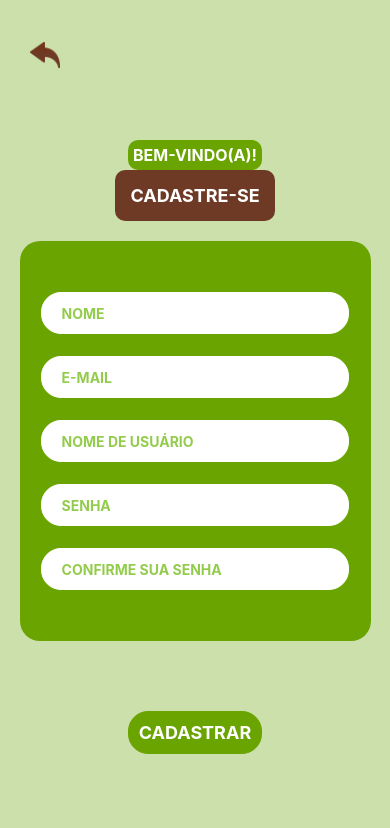
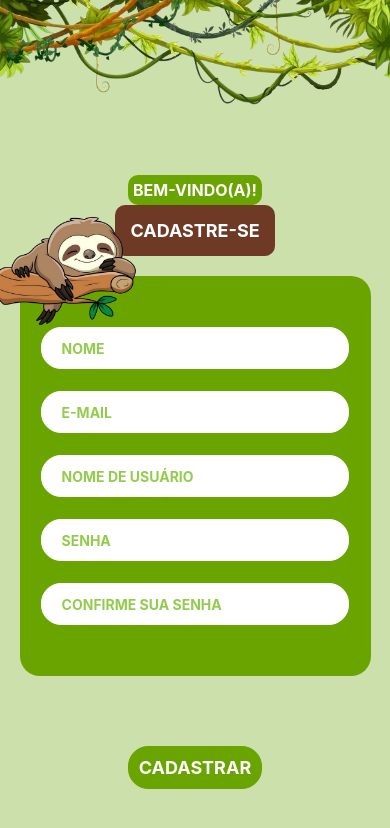
Before and after one commit to esthernascimento/app-zookids, a React Native app: screen /Cadastro in a window 390 px wide. Shown: the top 828 px of the page. Built offline with nearby package versions, Linux system fonts and the light colour scheme.

Commit message:
adicionados itens nas telas de login e cadastro

```diff
--- a/App.js
+++ b/App.js
@@ -20,7 +20,7 @@ export default function App() {
   return (
     <NavigationContainer>
       <Stack.Navigator
-        initialRouteName="Home"
+        initialRouteName="Login"
         screenOptions={{
           headerShown: false,
         }}>
--- a/src/pages/Cadastro/index.js
+++ b/src/pages/Cadastro/index.js
@@ -18,18 +18,20 @@ export default function Cadastro() {
     return (
           <View style={styles.container}>
 
-              <Animatable.View animation="fadeInLeft">
-                  <Pressable onPress={ () => navigation.navigate('BemVindo')}>
-                   <Image source={require('../../../assets/voltar.png')} style={styles.imgVoltar}/>
-                  </Pressable>
+              <View style={styles.header}>
+                <Image source={require('../../../assets/galhos.png')} style={styles.imgGalhos}/>
+              </View>
+
+              <Animatable.View animation="rubberBand" style={styles.containerTitulo}>
+                <Text style={styles.text}>Bem-Vindo(a)!</Text>
+                <Text style={styles.text2}>Cadastre-se</Text>
               </Animatable.View>
 
-              <View style={styles.containerTitulo}>
-                <Text style={styles.text}>Bem-Vindo(a)!</Text>
-                <Text style={styles.text2}>Cadastre-se</Text>
-              </View>
+              <View style={styles.containerInput}>
+                <Animatable.View animation="fadeInLeft" delay={1000} style={styles.containerImg}>
+                  <Image source={require('../../../assets/bicho-preguica.png')} style={styles.imgPreguica}/>
+                </Animatable.View>
 
-              <View style={styles.containerInput}>
 
                   <TextInput
                     style={styles.input}
@@ -70,7 +72,7 @@ export default function Cadastro() {
 
 
             <Pressable onPress={ () => navigation.navigate('Home')}>
-                <Text style={styles.btnHome}>Cadastrar</Text>
+                <Animatable.Text animation="rubberBand" style={styles.btnHome}>Cadastrar</Animatable.Text>
             </Pressable>
             <StatusBar style="auto" />
           </View>
--- a/src/pages/Cadastro/style.js
+++ b/src/pages/Cadastro/style.js
@@ -9,12 +9,27 @@ export default StyleSheet.create({
       gap: 20,
     },
 
-    imgVoltar: {
-      width: 30,
-      height: 30,
-      right: 150,
-      bottom: 50,
+    header: {
+      width: '100%',
+      height: 100,
+    },
 
+    imgGalhos: {
+      width: '100%',
+      height: 200,
+      position: 'absolute',
+      bottom: -30,
+    },
+
+    containerImg: {
+      position: 'absolute',
+      top: -80,
+      left: -30,
+    },
+
+    imgPreguica: {
+      width: 150,
+      height: 150,
     },
 
     containerTitulo: {
--- a/src/pages/Login/index.js
+++ b/src/pages/Login/index.js
@@ -15,16 +15,14 @@ export default function Login() {
     return (
       <View style={styles.container}>
 
-          <Animatable.View animation="fadeInLeft">
-            <Pressable onPress={ () => navigation.navigate('BemVindo')}>
-              <Image source={require('../../../assets/voltar.png')} style={styles.imgVoltar}/>
-            </Pressable>
-          </Animatable.View>
+          <View style={styles.header}>
+            <Image source={require('../../../assets/galhos.png')} style={styles.imgGalhos}/>
+          </View>
 
-          <View style={styles.containerTitulo}>
+          <Animatable.View animation="rubberBand" style={styles.containerTitulo}>
             <Text style={styles.text}>Bem-Vindo(a) de volta!</Text>
             <Text style={styles.text2}>Faça Login</Text>
-          </View>
+          </Animatable.View>
 
           <View style={styles.containerInput}>
             <TextInput
@@ -49,7 +47,7 @@ export default function Login() {
 
 
         <Pressable onPress={ () => navigation.navigate('Home')}>
-            <Text style={styles.btnHome}>Entrar</Text>
+            <Animatable.Text animation="rubberBand" style={styles.btnHome}>Entrar</Animatable.Text>
         </Pressable>
         <StatusBar style="auto" />
       </View>
--- a/src/pages/Login/style.js
+++ b/src/pages/Login/style.js
@@ -10,12 +10,16 @@ export default StyleSheet.create({
       position: 'relative',
     },
 
-    imgVoltar: {
-      width: 30,
-      height: 30,
-      right: 150,
-      bottom: 90,
+    header: {
+      width: '100%',
+      height: 100,
+    },
 
+    imgGalhos: {
+      width: '100%',
+      height: 200,
+      position: 'absolute',
+      bottom: -10,
     },
 
     containerTitulo: {
```
Also changed, not shown: assets/bg-safari.jpg (added), assets/bicho-preguica.png (added).
